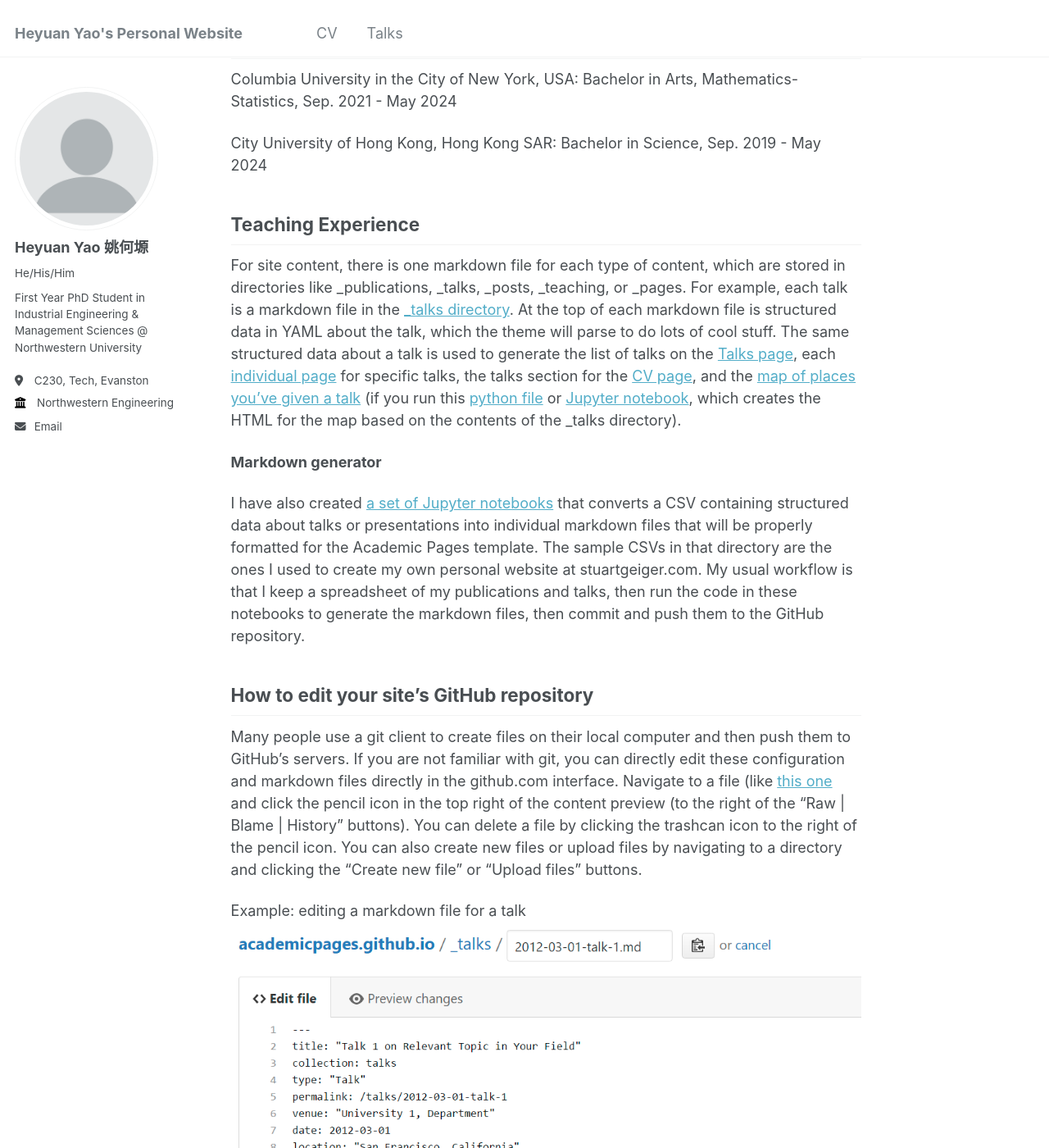
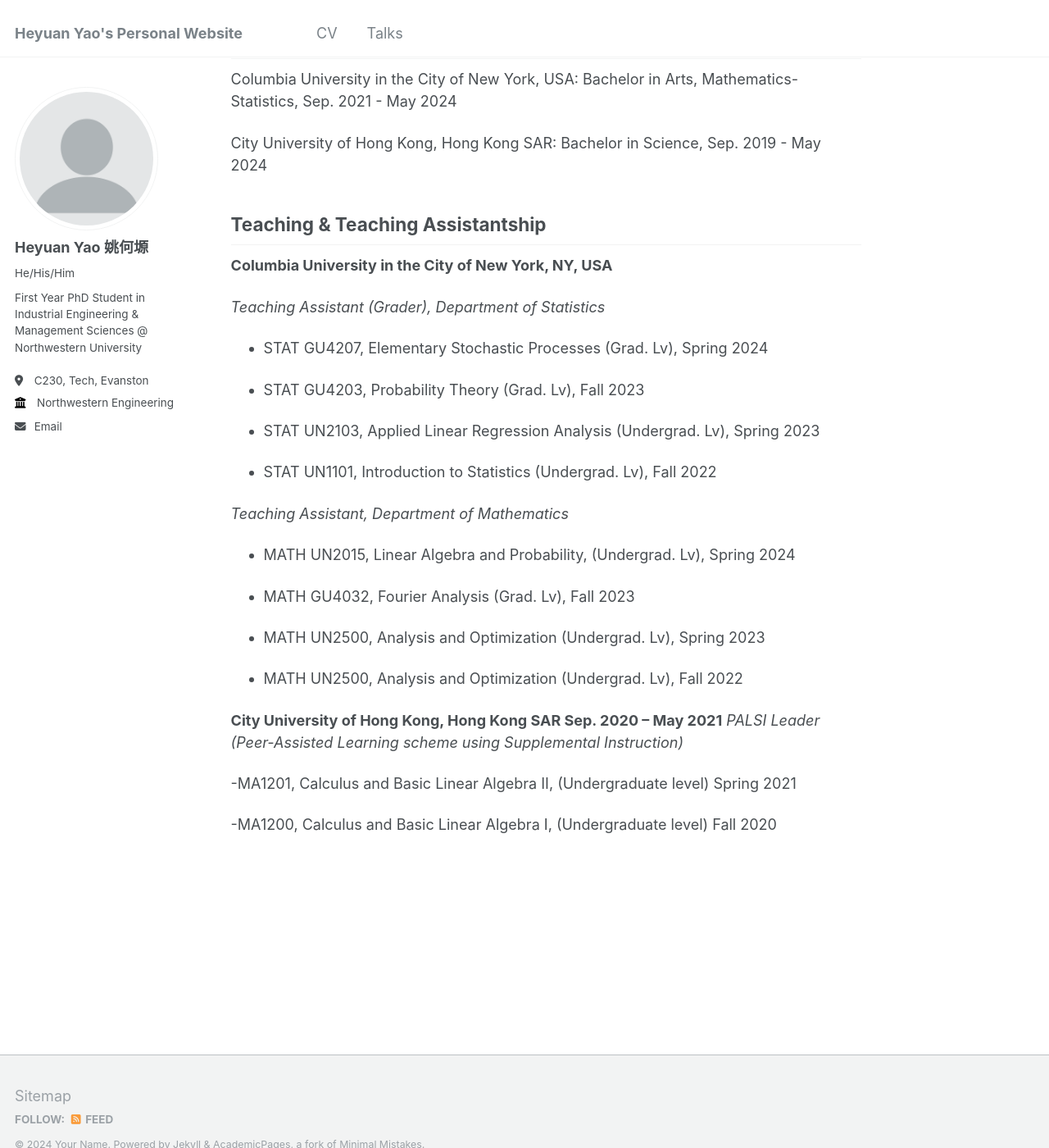
Before and after one commit to Heyuan-Yao/Heyuan-Yao.github.io, a Jekyll site: the page built from _pages/about.md, in a window 1280 px wide and 1400 px high, scrolled down 396 px. Shown: the whole window at 82% size. Built offline with Jekyll 4.4.1, drawn with Linux system fonts in a browser that asks for light colours; some of the changed text lies outside the part shown.

Commit message:
Update about.md

```diff
--- a/_pages/about.md
+++ b/_pages/about.md
@@ -20,22 +20,33 @@ Columbia University in the City of New York, USA: Bachelor in Arts, Mathematics-
 City University of Hong Kong, Hong Kong SAR: Bachelor in Science, Sep. 2019 - May 2024
 
 
-Teaching Experience
+Teaching & Teaching Assistantship
 ------
-For site content, there is one markdown file for each type of content, which are stored in directories like _publications, _talks, _posts, _teaching, or _pages. For example, each talk is a markdown file in the [_talks directory](https://github.com/academicpages/academicpages.github.io/tree/master/_talks). At the top of each markdown file is structured data in YAML about the talk, which the theme will parse to do lots of cool stuff. The same structured data about a talk is used to generate the list of talks on the [Talks page](https://academicpages.github.io/talks), each [individual page](https://academicpages.github.io/talks/2012-03-01-talk-1) for specific talks, the talks section for the [CV page](https://academicpages.github.io/cv), and the [map of places you've given a talk](https://academicpages.github.io/talkmap.html) (if you run this [python file](https://github.com/academicpages/academicpages.github.io/blob/master/talkmap.py) or [Jupyter notebook](https://github.com/academicpages/academicpages.github.io/blob/master/talkmap.ipynb), which creates the HTML for the map based on the contents of the _talks directory).
+**Columbia University in the City of New York, NY, USA**
 
-**Markdown generator**
+*Teaching Assistant (Grader), Department of Statistics*
 
-I have also created [a set of Jupyter notebooks](https://github.com/academicpages/academicpages.github.io/tree/master/markdown_generator
-) that converts a CSV containing structured data about talks or presentations into individual markdown files that will be properly formatted for the Academic Pages template. The sample CSVs in that directory are the ones I used to create my own personal website at stuartgeiger.com. My usual workflow is that I keep a spreadsheet of my publications and talks, then run the code in these notebooks to generate the markdown files, then commit and push them to the GitHub repository.
+- STAT GU4207, Elementary Stochastic Processes (Grad. Lv), Spring 2024
 
-How to edit your site's GitHub repository
-------
-Many people use a git client to create files on their local computer and then push them to GitHub's servers. If you are not familiar with git, you can directly edit these configuration and markdown files directly in the github.com interface. Navigate to a file (like [this one](https://github.com/academicpages/academicpages.github.io/blob/master/_talks/2012-03-01-talk-1.md) and click the pencil icon in the top right of the content preview (to the right of the "Raw | Blame | History" buttons). You can delete a file by clicking the trashcan icon to the right of the pencil icon. You can also create new files or upload files by navigating to a directory and clicking the "Create new file" or "Upload files" buttons.
+- STAT GU4203, Probability Theory (Grad. Lv), Fall 2023
 
-Example: editing a markdown file for a talk
-![Editing a markdown file for a talk](/images/editing-talk.png)
+- STAT UN2103, Applied Linear Regression Analysis (Undergrad. Lv), Spring 2023
 
-For more info
-------
-More info about configuring Academic Pages can be found in [the guide](https://academicpages.github.io/markdown/). The [guides for the Minimal Mistakes theme](https://mmistakes.github.io/minimal-mistakes/docs/configuration/) (which this theme was forked from) might also be helpful.
+- STAT UN1101, Introduction to Statistics (Undergrad. Lv), Fall 2022
+
+*Teaching Assistant, Department of Mathematics*
+
+- MATH UN2015, Linear Algebra and Probability, (Undergrad. Lv), Spring 2024
+
+- MATH GU4032, Fourier Analysis (Grad. Lv), Fall 2023
+
+- MATH UN2500, Analysis and Optimization (Undergrad. Lv), Spring 2023
+
+- MATH UN2500, Analysis and Optimization (Undergrad. Lv), Fall 2022
+
+**City University of Hong Kong, Hong Kong SAR Sep. 2020 – May 2021**
+*PALSI Leader (Peer-Assisted Learning scheme using Supplemental Instruction)*
+
+-MA1201, Calculus and Basic Linear Algebra II, (Undergraduate level) Spring 2021
+
+-MA1200, Calculus and Basic Linear Algebra I, (Undergraduate level) Fall 2020
```
